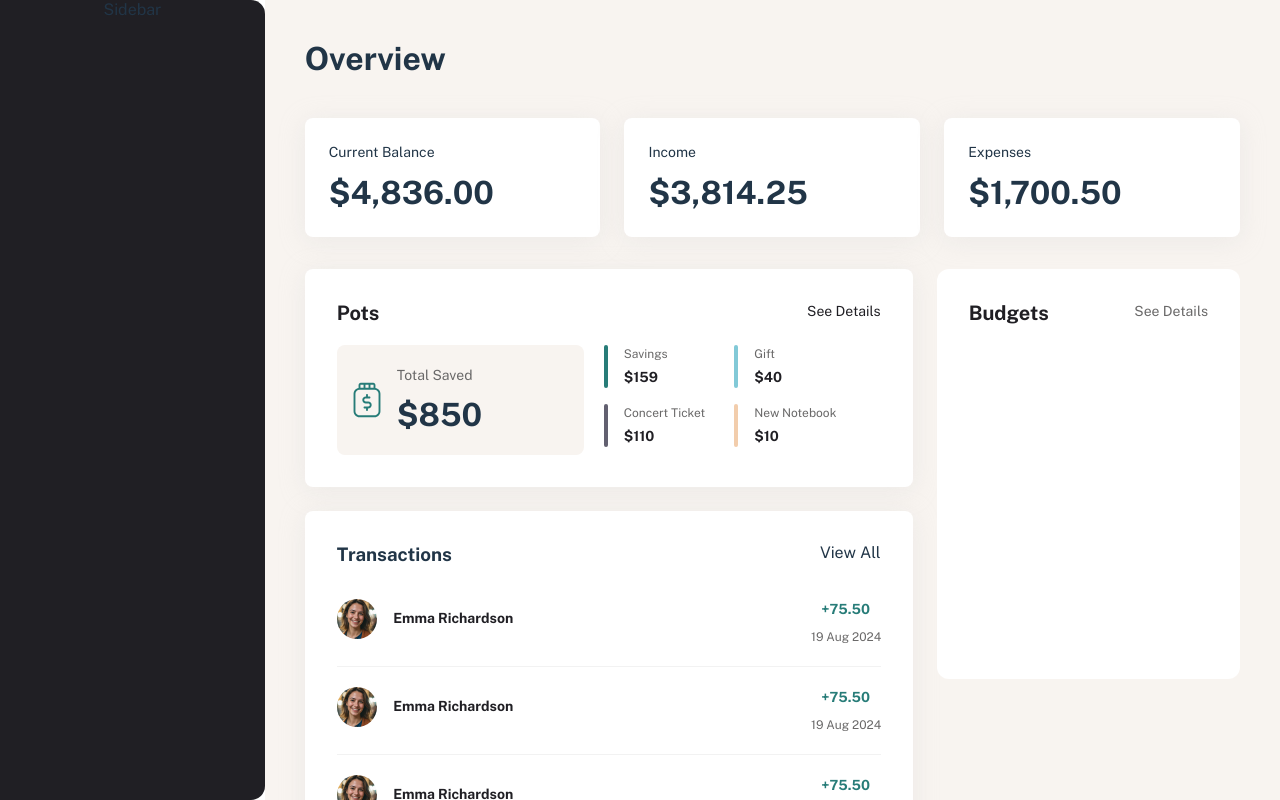
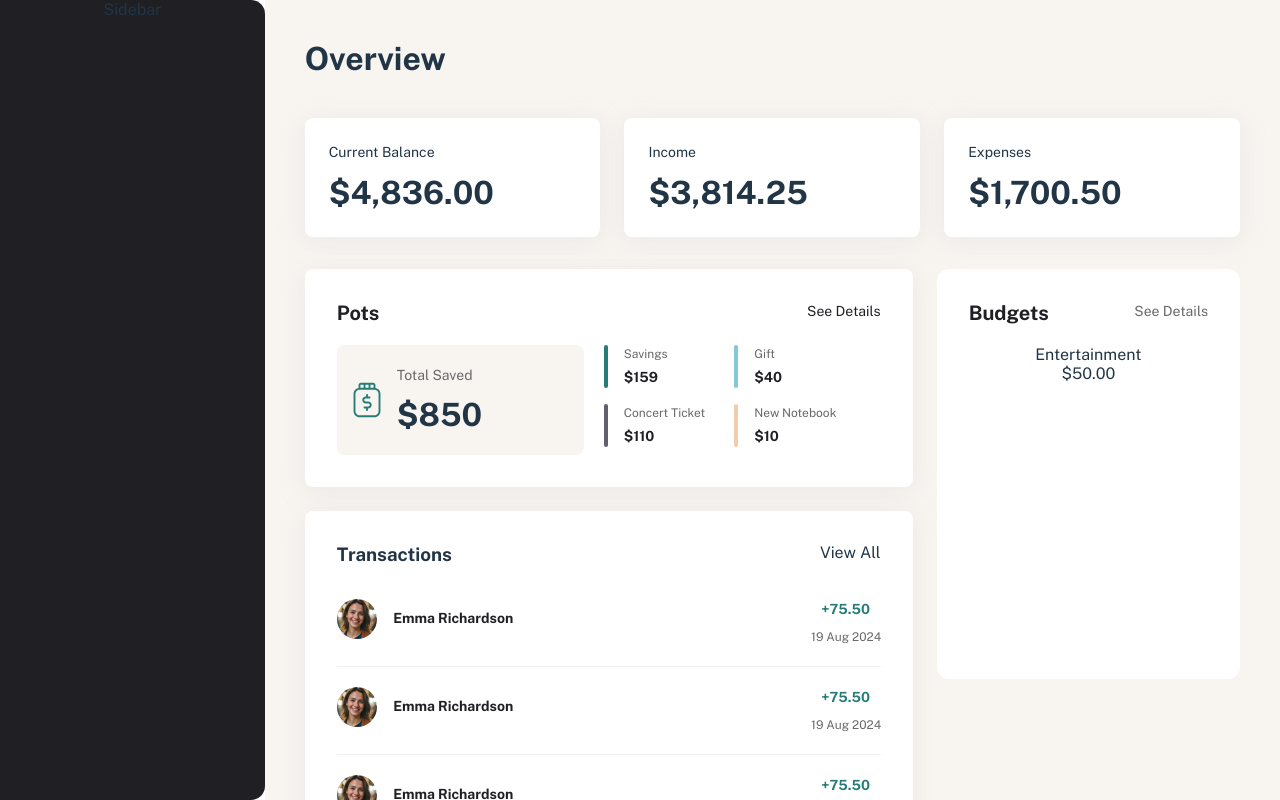
Before and after one commit to eddiemaceda11/Moneyhub, a React (Vite) app: page / in a window 1280 px wide. Built offline with nearby package versions, Linux system fonts and the light colour scheme.

Commit message:
Create the initial layout for the osb-content section the the Overview Budgets component

```diff
--- a/src/features/overview/Overview.tsx
+++ b/src/features/overview/Overview.tsx
@@ -203,7 +203,39 @@ export const Overview = () => {
               <h3>Budgets</h3>
               <p>See Details</p>
             </div>
-            <div className="osb-content"></div>
+            <div className="osb-content">
+              <div className="osbc-left"></div>
+              <div className="osbc-right">
+                <div className="osbc-category-div">
+                  <div className="osbc-category-left-border"></div>
+                  <div className="osbc-category-container">
+                    <div className="osbc-category">Entertainment</div>
+                    <div className="osbc-category-amount">$50.00</div>
+                  </div>
+                </div>
+                <div className="osbc-category-div">
+                  <div className="osbc-category-left-border"></div>
+                  <div className="osbc-category-container">
+                    <div className="osbc-category"></div>
+                    <div className="osbc-category-amount"></div>
+                  </div>
+                </div>
+                <div className="osbc-category-div">
+                  <div className="osbc-category-left-border"></div>
+                  <div className="osbc-category-container">
+                    <div className="osbc-category"></div>
+                    <div className="osbc-category-amount"></div>
+                  </div>
+                </div>
+                <div className="osbc-category-div">
+                  <div className="osbc-category-left-border"></div>
+                  <div className="osbc-category-container">
+                    <div className="osbc-category"></div>
+                    <div className="osbc-category-amount"></div>
+                  </div>
+                </div>
+              </div>
+            </div>
           </div>
         </div>
       </section>
```
